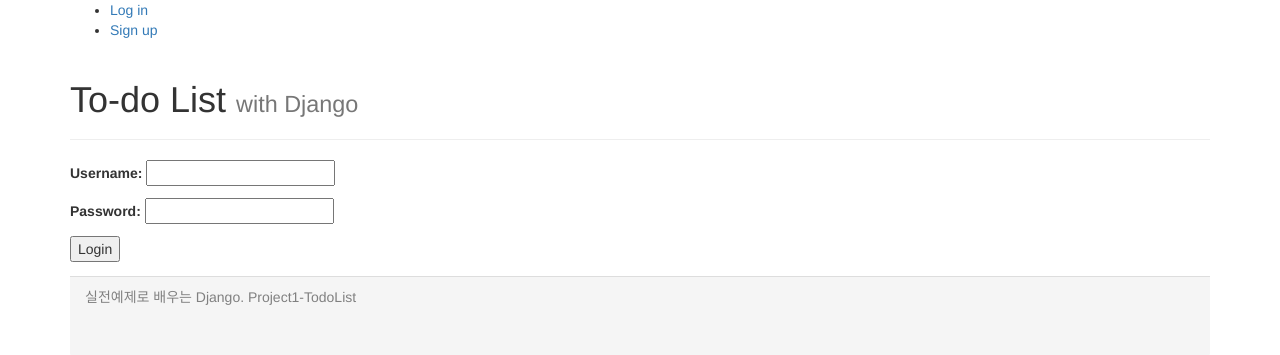
After one commit to Donghyeonkim981214/ToDoList_Django, a Django app: page /users/login/ in a window 1280 px wide. The commit adds this page. Shown: the top 355 px of the page. Run offline with Django 3.2, Linux system fonts and the light colour scheme; some libraries are stand-ins or nearby versions.

Commit message:
FBV login complite

```diff
--- a/ToDoList_Django/urls.py
+++ b/ToDoList_Django/urls.py
@@ -17,6 +17,7 @@ from django.contrib import admin
 from django.urls import path, include
 
 urlpatterns = [
-    path('', include('my_to_do_app.urls')),
+    path('', include('my_to_do_app.urls', namespace="home")),
+    path("users/", include("users.urls", namespace="users")),
     path('admin/', admin.site.urls),
 ]
--- a/my_to_do_app/urls.py
+++ b/my_to_do_app/urls.py
@@ -1,6 +1,7 @@
 from django.urls import path
 from . import views
 
+app_name = "home"
 
 urlpatterns = [
     path('', views.index, name='index'),
--- a/templates/partials/nav.html
+++ b/templates/partials/nav.html
@@ -1,9 +1,9 @@
 <ul class>
     {% if user.is_authenticated %}
         <li class="nav_link"><a href="#">Profile</a></li>
-        <li class="nav_link"><a href="#">Log out</a></li>
+        <li class="nav_link"><a href="{% url 'users:logout' %}">Log out</a></li>
     {% else %}
-        <li class="nav_link"><a href="#">Log in</a></li>
+        <li class="nav_link"><a href="{% url 'users:login' %}">Log in</a></li>
         <li class="nav_link"><a href="#">Sign up</a></li>
     {% endif %}
 </ul>
--- /dev/null
+++ b/templates/users/login.html
@@ -0,0 +1,9 @@
+{% extends "base.html" %}
+
+{% block content %}
+    <form method="POST" action="{% url 'users:login' %}">
+        {% csrf_token %}
+        {{form.as_p}}
+        <button>Login</button>
+    </form>
+{% endblock content %}
--- /dev/null
+++ b/users/forms.py
@@ -0,0 +1,19 @@
+from django import forms
+from . import models
+
+class LoginForm(forms.Form):
+    username = forms.CharField()
+    password = forms.CharField(widget=forms.PasswordInput)
+
+    def clean(self):
+        cleaned_data = super().clean()
+        username = cleaned_data.get("username")
+        password = cleaned_data.get("password")
+        try:
+            user = models.User.objects.get(username=username)
+            if user.check_password(password):
+                return cleaned_data
+            else:
+                self.add_error("password", forms.ValidationError("Password is wrong"))
+        except models.User.DoesNotExist:
+            self.add_error("username", forms.ValidationError("User does not exist"))
--- /dev/null
+++ b/users/urls.py
@@ -0,0 +1,9 @@
+from django.urls import path
+from . import views
+
+app_name = "users"
+
+urlpatterns = [
+    path("login/", views.login_view, name="login"),
+    path("logout/", views.log_out, name="logout"),
+]
--- a/users/views.py
+++ b/users/views.py
@@ -1,3 +1,26 @@
-from django.shortcuts import render
+from django.shortcuts import render, redirect, reverse
+from django.contrib.auth import authenticate, login, logout
 
-# Create your views here.
+from django.views import View
+
+from . import forms
+
+def login_view(request):
+    if request.method == "GET":
+        form = forms.LoginForm()
+        return render(request, "users/login.html", {"form": form})
+
+    elif request.method == "POST":
+        form = forms.LoginForm(request.POST)
+        if form.is_valid():
+            username = form.cleaned_data.get("username")
+            password = form.cleaned_data.get("password")
+            user = authenticate(request, username=username, password=password)
+            if user is not None:
+                login(request, user)
+                return redirect(reverse("home:index"))
+        return render(request, "users/login.html", {"form": form})
+
+def log_out(request):
+    logout(request)
+    return redirect(reverse("home:index"))
```
Also changed, not shown: db.sqlite3, templates/base.html (line endings or trailing spaces).
